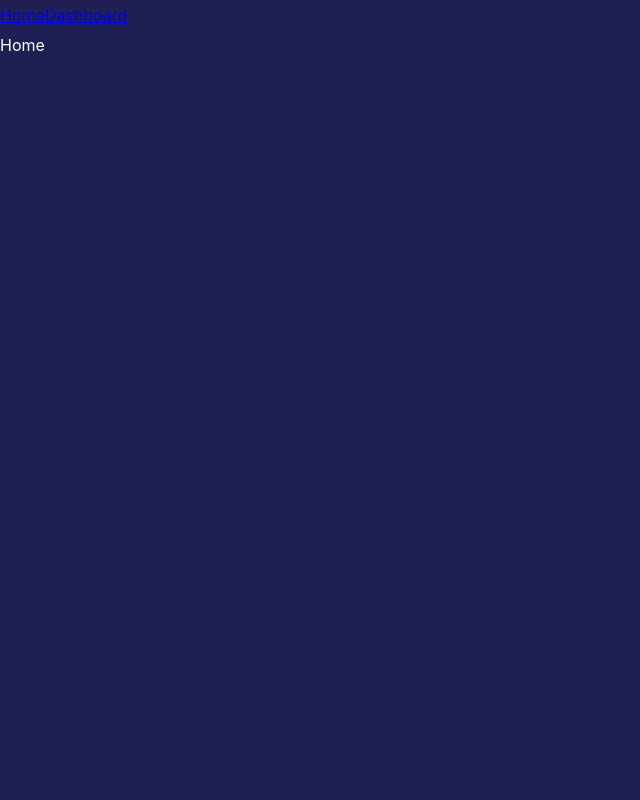
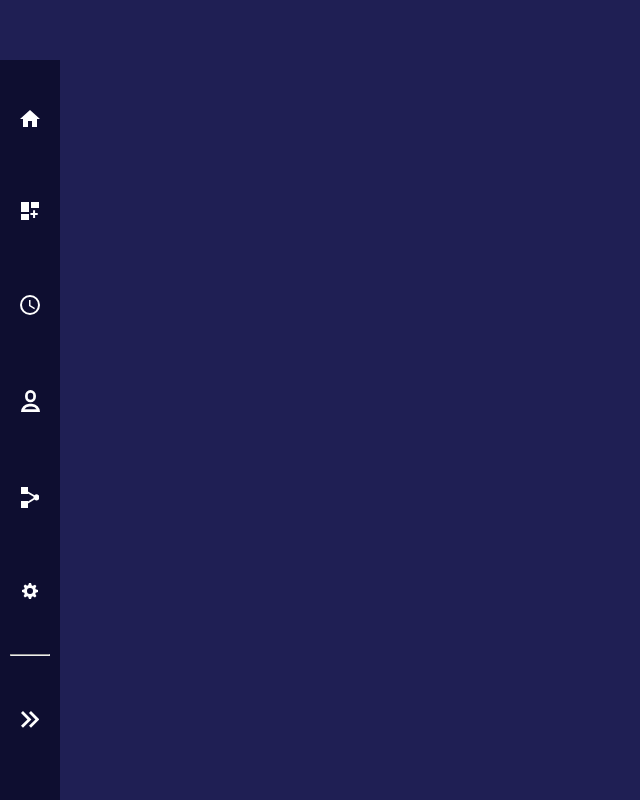
Before and after one commit to lambda-stocks/stocks-front-end, a React (Create React App) app: page / in a window 1280 px wide. Shown: the whole page, without its empty margins (0-640 px from the left). Built offline with nearby package versions, Linux system fonts and the light colour scheme.

Commit message:
added sidebar

```diff
--- a/src/App.js
+++ b/src/App.js
@@ -6,6 +6,7 @@ import { TransitionGroup, CSSTransition } from 'react-transition-group'
 import IndexPage from './pages/'
 import Dashboard from './pages/Dashboard'
 import GlobalStyles from './components/base'
+import SideNav from './components/SideNav'
 
 const AppWrapper = styled.div`
   .page {
@@ -48,11 +49,11 @@ const App = () => {
       <GlobalStyles />
 
       <div>
-        <Link to="/">Home</Link>
-        <Link to="/dashboard">Dashboard</Link>
+        {/* <Link to="/">Home</Link> */}
+        <SideNav />
       </div>
 
-      <div className="relative">
+      {/* <div className="relative">
         <TransitionGroup>
           <CSSTransition key={location.pathname} timeout={500} classNames="fade">
             <div className="page">
@@ -63,7 +64,7 @@ const App = () => {
             </div>
           </CSSTransition>
         </TransitionGroup>
-      </div>
+      </div> */}
     </AppWrapper>
   )
 }
--- /dev/null
+++ b/src/components/SideNav.js
@@ -0,0 +1,70 @@
+import React from 'react'
+import styled from 'styled-components'
+
+import { House, Menu, Clock, Union, GearIcon, Account, DoubleChevron } from './icons'
+import NavLinks from './links/NavLinks'
+
+const NavContainer = styled.div`
+  position: fixed;
+  width: 60px;
+  height: calc(100vh - 60px);
+  top: 60px;
+  left: 0;
+  background-color: #0e0e30;
+  overflow-y: auto;
+
+  a {
+    display: block;
+    padding: 20px 0;
+    margin: 0 auto 35px;
+
+    &:hover {
+      background-color: #2358db;
+    }
+  }
+`
+
+const IconContainer = styled.div`
+  height: 100%;
+  margin: 30px auto;
+
+  svg {
+    display: block;
+    margin: 0 auto;
+  }
+`
+
+const TopNav = () => {
+  return (
+    <NavContainer>
+      <IconContainer>
+        <NavLinks to="">
+          <House />
+        </NavLinks>
+        <NavLinks to="">
+          <Menu />
+        </NavLinks>
+        <NavLinks to="">
+          <Clock />
+        </NavLinks>
+        <NavLinks to="">
+          <Account />
+        </NavLinks>
+        <NavLinks to="">
+          <Union />
+        </NavLinks>
+        <NavLinks to="">
+          <GearIcon />
+        </NavLinks>
+
+        <hr style={{ width: '38px', marginBottom: '35px' }} />
+
+        <NavLinks to="">
+          <DoubleChevron />
+        </NavLinks>
+      </IconContainer>
+    </NavContainer>
+  )
+}
+
+export default TopNav
--- a/src/components/icons/Chevron.js
+++ b/src/components/icons/Chevron.js
@@ -1,11 +1,16 @@
 import React from 'react'
 
-const Chevron = props => {
+const Chevron = ({ width, height }) => {
   return (
-    <svg width={14} height={8.645} viewBox="0 0 14 8.645" {...props}>
+    <svg width={width} height={height} viewBox="0 0 14 8.645">
       <path d="M12.355 0L7 5.343 1.645 0 0 1.645l7 7 7-7z" fill="#dee2ec" />
     </svg>
   )
 }
 
+Chevron.defaultProps = {
+  width: 14,
+  height: 8.645
+}
+
 export default Chevron
--- /dev/null
+++ b/src/components/icons/DoubleChevron.js
@@ -0,0 +1,15 @@
+import React from 'react'
+
+function SvgComponent(props) {
+  return (
+    <svg width={18.409} height={16.859} viewBox="0 0 18.409 16.859" {...props}>
+      <path
+        data-name="expand icon"
+        d="M8 14.878l6.435-6.449L8 1.981 9.981 0l8.429 8.429-8.429 8.429zm-8 0l6.434-6.449L0 1.981 1.98 0l8.429 8.429-8.429 8.429z"
+        fill="#fff"
+      />
+    </svg>
+  )
+}
+
+export default SvgComponent
--- a/src/components/icons/GearIcon.js
+++ b/src/components/icons/GearIcon.js
@@ -5,10 +5,12 @@ const Gear = props => {
     <svg height={16} viewBox="0 0 16 16" width={16} {...props}>
       <path
         d="M13.3 5.2l1.1-2.1L13 1.7l-2.1 1.1a3.582 3.582 0 00-1.1-.4L9 0H7l-.8 2.3a4.179 4.179 0 00-1 .4L3.1 1.6 1.6 3.1l1.1 2.1a4.179 4.179 0 00-.4 1L0 7v2l2.3.8c.1.4.3.7.4 1.1L1.6 13 3 14.4l2.1-1.1a3.582 3.582 0 001.1.4L7 16h2l.8-2.3c.4-.1.7-.3 1.1-.4l2.1 1.1 1.4-1.4-1.1-2.1a3.582 3.582 0 00.4-1.1L16 9V7l-2.3-.8a4.179 4.179 0 00-.4-1zM8 11a2.946 2.946 0 01-3-3 2.946 2.946 0 013-3 2.946 2.946 0 013 3 2.946 2.946 0 01-3 3z"
-        fill="#2358db"
+        fill="#fff"
       />
     </svg>
   )
 }
 
 export default Gear
+
+//#2358db
--- a/src/components/icons/index.js
+++ b/src/components/icons/index.js
@@ -10,3 +10,4 @@ export { default as Chevron } from './Chevron'
 export { default as ThreeDots } from './ThreeDots'
 export { default as Bell } from './Bell'
 export { default as Notification } from './Notification'
+export { default as DoubleChevron } from './DoubleChevron'
--- /dev/null
+++ b/src/components/links/NavLinks.js
@@ -0,0 +1,16 @@
+import React, { Children } from 'react'
+import { Link } from 'react-router-dom'
+
+const NavLinks = ({ children, href }) => {
+  return (
+    <Link to={href} style={{ cursor: 'pointer' }}>
+      {children}
+    </Link>
+  )
+}
+
+NavLinks.defaultProps = {
+  href: '/'
+}
+
+export default NavLinks
```
